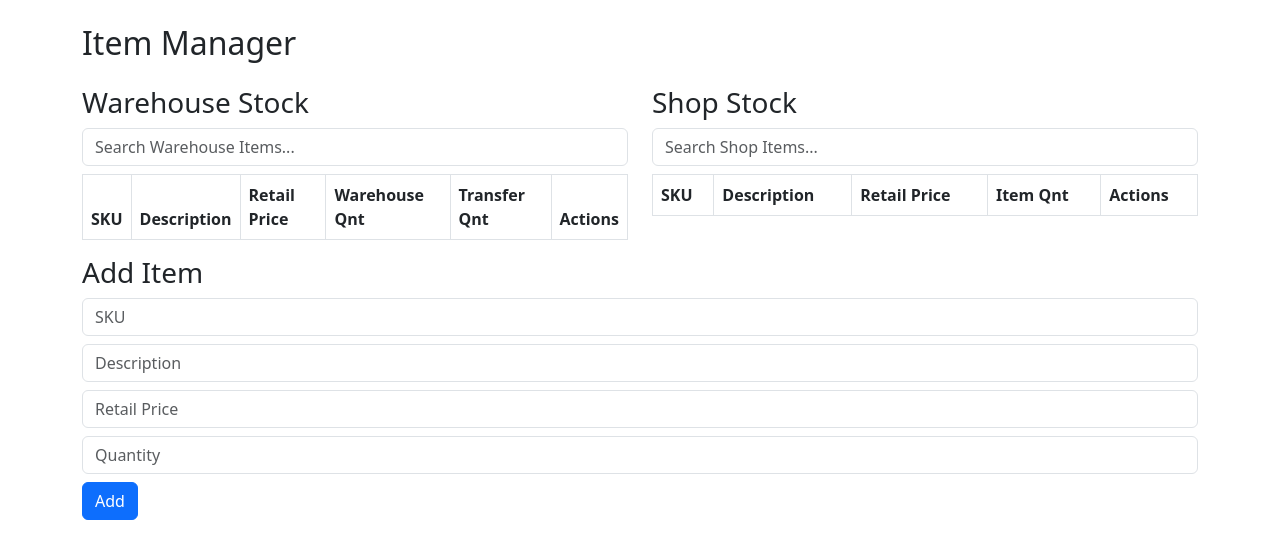
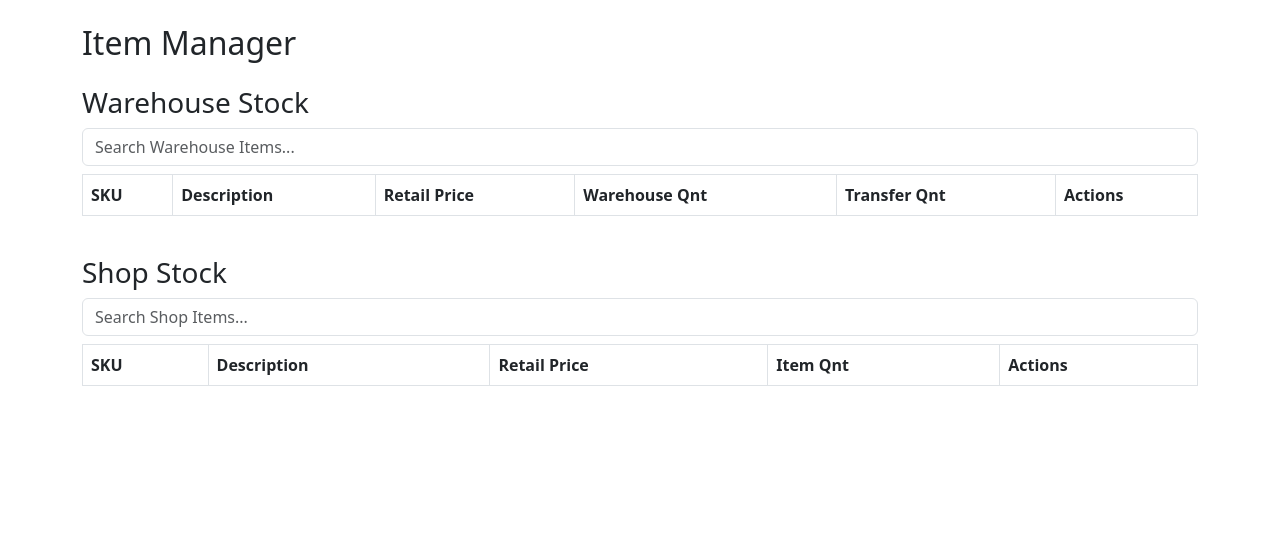
Before and after one commit to ConsciousUniverse/simpler-stock-management, a Django app: page / in a window 1280 px wide. Shown: the part 104-663 px from the top of the page. Run offline with Django 5.2, Linux system fonts and the light colour scheme; a user stored in the database is signed in; data comes from the database, SQL or seed files in the repository; lists and menus that the app fills with data are empty.

Commit message:
Working beta 0.1

```diff
--- a/stock_manager/models.py
+++ b/stock_manager/models.py
@@ -21,12 +21,11 @@ class Item(models.Model):
         self.save()
 
         shop_item, created = ShopItem.objects.get_or_create(
-            sku=self.sku,
+            item=self,
             shop_user=shop_user,
             defaults={
-                'description': self.description,
-                'retail_price': self.retail_price,
-                'quantity': 0,  # Initialize with 0, will be updated below
+                'xfer_pending': self.xfer_pending,
+                'last_updated': self.last_updated,
             }
         )
 
@@ -35,13 +34,12 @@ class Item(models.Model):
 
 
 class ShopItem(models.Model):
+    id = models.AutoField(primary_key=True)  # Add primary key field
     shop_user = models.ForeignKey(User, on_delete=models.CASCADE)  # Relates item to a User
-    sku = models.CharField(primary_key=True, unique=True, editable=True, max_length=100)
-    description = models.CharField(max_length=250)
-    retail_price = models.FloatField()
-    quantity = models.IntegerField()
+    item = models.ForeignKey(Item, on_delete=models.CASCADE, default=1)  # Relates ShopItem to Item with a default value
+    quantity = models.IntegerField(default=0)
     xfer_pending = models.BooleanField(default=False)
     last_updated = models.DateTimeField(auto_now=True)
 
     def __str__(self):
-        return self.sku
+        return f"{self.shop_user.username} - {self.item.sku}"
--- a/stock_manager/serializers.py
+++ b/stock_manager/serializers.py
@@ -10,6 +10,8 @@ class ItemSerializer(serializers.ModelSerializer):
 
 
 class ShopItemSerializer(serializers.ModelSerializer):
+    item = ItemSerializer()
+
     class Meta:
         model = ShopItem
-        fields = ["sku", "description", "retail_price", "quantity", "xfer_pending"]
+        fields = ["shop_user", "item", "quantity", "xfer_pending", "last_updated"]
--- a/stock_manager/views.py
+++ b/stock_manager/views.py
@@ -15,6 +15,7 @@ from rest_framework.decorators import permission_classes
 from rest_framework.permissions import IsAuthenticated
 from rest_framework import status
 from rest_framework.exceptions import ValidationError
+from rest_framework.decorators import action
 
 
 # API View
@@ -42,11 +43,21 @@ class ItemViewSet(viewsets.ModelViewSet):
             queryset = queryset.order_by(Lower('sku'))
         return queryset
 
+    def update(self, request, *args, **kwargs):
+        if not request.user.groups.filter(name='managers').exists():
+            return Response({"detail": "Permission denied."}, status=status.HTTP_403_FORBIDDEN)
+        return super().update(request, *args, **kwargs)
+
+    def destroy(self, request, *args, **kwargs):
+        if not request.user.groups.filter(name='managers').exists():
+            return Response({"detail": "Permission denied."}, status=status.HTTP_403_FORBIDDEN)
+        return super().destroy(request, *args, **kwargs)
+
 
 class ShopItemViewSet(viewsets.ModelViewSet):
     queryset = ShopItem.objects.all()
     serializer_class = ShopItemSerializer
-    lookup_field = "sku"
+    lookup_field = "item__sku"
     permission_classes = [IsAuthenticated]
     pagination_class = CustomPagination
 
@@ -55,7 +66,7 @@ class ShopItemViewSet(viewsets.ModelViewSet):
         search_query = self.request.query_params.get("search", None)
         if search_query:
             queryset = queryset.filter(
-                description__icontains=search_query
+                item__description__icontains=search_query
             )  # 🔍 Search filter
         ordering = self.request.query_params.get("ordering", None)
         if ordering:
@@ -64,7 +75,7 @@ class ShopItemViewSet(viewsets.ModelViewSet):
             else:
                 queryset = queryset.order_by(Lower(ordering))
         else:
-            queryset = queryset.order_by(Lower('sku'))
+            queryset = queryset.order_by(Lower('item__sku'))
         return queryset
 
 
--- a/templates/index.html
+++ b/templates/index.html
@@ -26,7 +26,7 @@
     </nav>
     <h2 class='mb-4'>Item Manager</h2>
     <div class='row'>
-        <div class='col-md-6 warehouse-stock'>
+        <div class='col-12 warehouse-stock mb-4'>
             <h3>Warehouse Stock</h3>
             <input type="text" id="searchBox1" class="form-control mb-2" placeholder="Search Warehouse Items..."
                 onkeyup="fetchItems(1, 1, this.value)">
@@ -45,7 +45,7 @@
             </table>
             <div id="paginationControls1" class="pagination-controls"></div>
         </div>
-        <div class='col-md-6 shop-stock'>
+        <div class='col-12 shop-stock'>
             <h3>Shop Stock</h3>
             <input type="text" id="searchBox2" class="form-control mb-2" placeholder="Search Shop Items..."
                 onkeyup="fetchItems(2, 1, this.value)">
@@ -64,12 +64,14 @@
             <div id="paginationControls2" class="pagination-controls"></div>
         </div>
     </div>
+    <div id="addItemSection" class="d-none">
         <h3>Add Item</h3>
         <input type='text' id='sku' placeholder='SKU' class='form-control mb-2'>
         <input type='text' id='description' placeholder='Description' class='form-control mb-2'>
         <input type='number' step='0.01' id='retail_price' placeholder='Retail Price' class='form-control mb-2'>
         <input type='number' id='quantity' placeholder='Quantity' class='form-control mb-2'>
         <button id='addItem' class='btn btn-primary'>Add</button>
+    </div>
     <script>
         function getCSRFToken() {
             return document.cookie.split('; ').find(row => row.startsWith('csrftoken='))?.split('=')[1];
@@ -95,20 +97,56 @@
                 tableBody.empty();
 
                 data.results.forEach(item => {
-                    let row = `
+                    let row;
+                    if (tableNum === 1) {
+                        let descriptionField = window.userGroups && window.userGroups.includes("managers") ?
+                            `<input type='text' value='${item.description}' class='form-control' id='description${tableNum}-${item.sku}'>` :
+                            item.description;
+                        let retailPriceField = window.userGroups && window.userGroups.includes("managers") ?
+                            `<input type='text' value='${item.retail_price}' class='form-control' id='retail_price${tableNum}-${item.sku}'>` :
+                            item.retail_price;
+                        let quantityField = window.userGroups && window.userGroups.includes("managers") ?
+                            `<input type='number' value='${item.quantity}' class='form-control' id='quantity${tableNum}-${item.sku}'>` :
+                            item.quantity;
+                        let transferQuantityField = window.userGroups && window.userGroups.includes("shop_users") ?
+                            `<input type='number' value='0' class='form-control' id='xfer_quantity1-${item.sku}'>` :
+                            '';
+
+                        row = `
                 <tr>
                     <td>${item.sku}</td>
-                    <td><input type='text' value='${item.description}' class='form-control' id='description${tableNum}-${item.sku}'></td>
-                    <td><input type='text' value='${item.retail_price}' class='form-control' id='retail_price${tableNum}-${item.sku}'></td>
-                    <td><input type='number' value='${item.quantity}' class='form-control' id='quantity${tableNum}-${item.sku}'></td>
-                    ${tableNum === 1 ? `<td><input type='number' value='0' class='form-control' id='xfer_quantity1-${item.sku}'></td>` : ''}
-                    <td>
-                        ${tableNum === 1 ? `<button onclick='updateItem("${item.sku}", ${tableNum})' class='btn btn-warning'>Update</button>` : ''}
-                        ${tableNum === 1 ? `<button onclick='deleteItem("${item.sku}", ${tableNum})' class='btn btn-danger'>Delete</button>` : ''}
-                        ${tableNum === 1 ? `<button onclick='transferItem("${item.sku}")' class='btn btn-info'>Transfer</button>` : ''}
-                    </td>
+                    <td>${descriptionField}</td>
+                    <td>${retailPriceField}</td>
+                    <td>${quantityField}</td>
+                    ${window.userGroups && window.userGroups.includes("shop_users") ? `<td>${transferQuantityField}</td>` : ''}
+                    <td class="actions"></td>
                 </tr>`;
+                    } else {
+                        row = `
+                <tr>
+                    <td>${item.item.sku}</td>
+                    <td>${item.item.description}</td>
+                    <td>${item.item.retail_price}</td>
+                    <td>${item.quantity}</td>
+                    <td></td>
+                </tr>`;
+                    }
                     tableBody.append(row);
+
+                    // Show update and delete buttons only for managers
+                    if (tableNum === 1 && window.userGroups && window.userGroups.includes("managers")) {
+                        $(`#itemTable1 tr:last .actions`).append(`
+                            <button onclick='updateItem("${item.sku}", ${tableNum})' class='btn btn-warning'>Update</button>
+                            <button onclick='deleteItem("${item.sku}", ${tableNum})' class='btn btn-danger'>Delete</button>
+                        `);
+                    }
+
+                    // Show transfer button only for shop_users
+                    if (tableNum === 1 && window.userGroups && window.userGroups.includes("shop_users")) {
+                        $(`#itemTable1 tr:last .actions`).append(`
+                            <button onclick='transferItem("${item.sku}")' class='btn btn-info'>Transfer</button>
+                        `);
+                    }
                 });
                 setupPagination(tableNum, data, sortColumn, sortOrder);
             });
@@ -180,7 +218,7 @@
                     quantity: qnt
                 }),
                 success: function () {
-                    fetchItems(tableNum);
+                    fetchItems(tableNum);  // Ensure the correct table is refreshed
                 }
             });
         }
@@ -192,7 +230,7 @@
                 type: 'DELETE',
                 headers: { 'X-CSRFToken': getCSRFToken() },
                 success: function () {
-                    fetchItems(1);
+                    fetchItems(tableNum);  // Ensure the correct table is refreshed
                 }
             });
         }
@@ -219,12 +257,19 @@
         }
 
         function tailor_dashboard(groups) {
+            window.userGroups = groups;  // Store user groups globally
             if (groups && groups.includes("managers")) {
                 $(".shop-stock").hide();
                 $(".warehouse-stock").addClass("col-md-12");
                 $(".warehouse-stock").removeClass("col-md-6");
+                $("#addItemSection").removeClass("d-none");
             } else {
                 $(".shop-stock").show();
+            }
+
+            // Remove 'Transfer Qnt' column header if user is not in shop_users group
+            if (!groups.includes("shop_users")) {
+                $("th:contains('Transfer Qnt')").hide();
             }
         }
 
```
Also changed, not shown: db.sqlite3, stock_manager/migrations/0001_initial.py, stock_manager/migrations/0002_remove_shopitem_shop_user.py (deleted), stock_manager/migrations/0002_shopitem_quantity.py (added), stock_manager/migrations/0003_shopitem_shop_user.py (deleted), stock_manager/migrations/0004_item_xfer_pending_shopitem_xfer_pending.py (deleted). Lines whose indentation alone changed are shown as unchanged.
